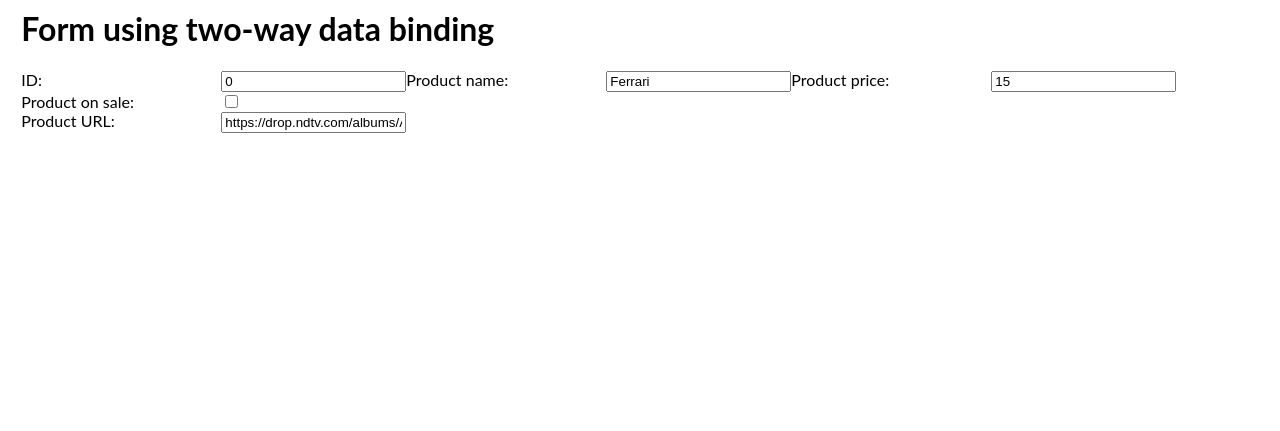
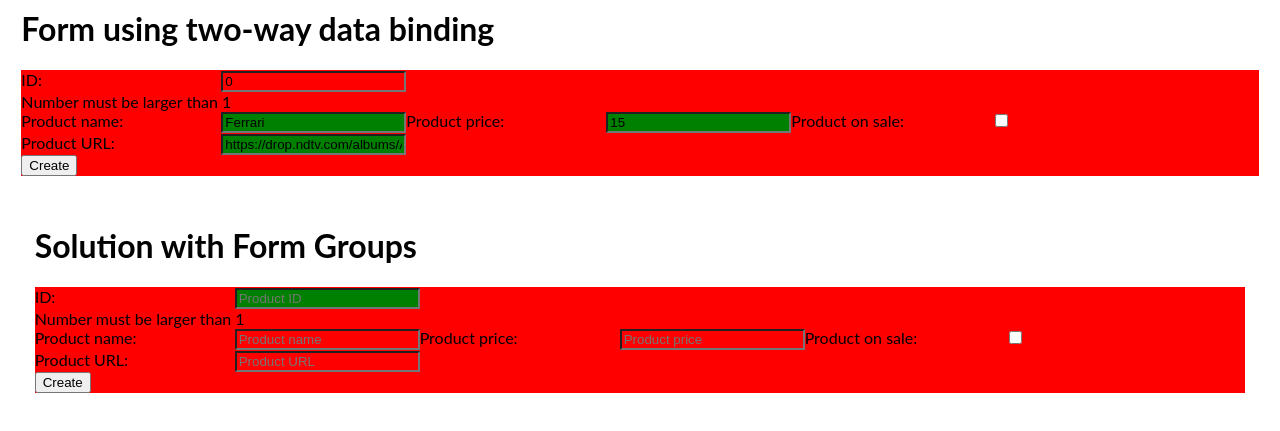
Before and after one commit to kaipetersen79/angular-jgjjbw-book-or, an Angular app: page / in a window 1280 px wide. Shown: the part 317-748 px from the top of the page. Built offline with nearby package versions, Linux system fonts and the light colour scheme.

Commit message:
Model Form Two-way Data binding implemented

```diff
--- a/src/app/create-product/create-product.component.css
+++ b/src/app/create-product/create-product.component.css
@@ -0,0 +1,7 @@
+.ng-invalid {
+  background-color:red;
+}
+
+.ng-valid {
+  background-color:green;
+}
--- a/src/app/create-product/create-product.component.html
+++ b/src/app/create-product/create-product.component.html
@@ -2,39 +2,131 @@
 <div style="clear:both; padding:10pt">
   <h1>Form using two-way data binding</h1>
   <div class="form-group">
-    <form>
+    <form (ngSubmit)="createStock()" #productForm="ngForm">
       <span style="display:inline-block; width:200px;">ID:</span>
-      <input type="text"
+      <input type="number"
              placeholder = "Product ID"
              name="productID"
-             required
+             #productId="ngModel"
+             pattern="[1-9]*"
              [(ngModel)]="product.id">
+      <div *ngIf="productId.errors">
+        Number must be larger than 1
+      </div>
 
       <span style="display:inline-block; width:200px;">Product name:</span>
       <input type="text"
              placeholder = "Product name"
              name="productName"
+             type="text"
+             minlength="3"
              required
+             #productName="ngModel"
              [(ngModel)]="product.name">
 
        <span style="display:inline-block; width:200px;">Product price:</span>
-       <input type="text"
+       <input type="number"
              placeholder = "Product price"
              name="productPrice"
              required
+             #productPrice="ngModel"
              [(ngModel)]="product.price">
+
       <span style="display:inline-block; width:200px;">Product on sale:</span>
       <input type="checkbox"
              name="onsaleProduct"
-             required
              [(ngModel)]="product.onSale">
-             <br>
+
+      <br>
       <span style="display:inline-block; width:200px;">Product URL:</span>
-      <input type="text"
+      <input type="url"
              placeholder = "Product URL"
              name="productUrl"
+             pattern="https?:\/\/(www\.)?[-a-zA-Z0-9@:%._\+~#=]{1,256}\.[a-zA-Z0-9()]{1,6}\b([-a-zA-Z0-9()@:%_\+.~#?&//=]*)"
              required
+             #productUrl="ngModel"
              [(ngModel)]="product.image">
+      <br>
+      <div *ngIf="productUrl.errors && productUrl.errors.required">
+        Field should not be empty
+      </div>
+      <div *ngIf="productUrl.errors && productUrl.errors.pattern">
+        The field does not represent a URL
+      </div>
+      <button type="submit">Create</button>
     </form>
   <div>
+  <!--
+    <h2>The following stock was created: {{product | json}}</h2>
+  -->
+
 </div>
+
+
+
+
+<div style="clear:both; padding:10pt">
+  <h1>Solution with Form Groups</h1>
+  <div class="form-group">
+    <form (ngSubmit)="createStock()" #productForm="ngForm">
+      <div ngModelGroup="product">
+            <span style="display:inline-block; width:200px;">ID:</span>
+            <input type="number"
+                  placeholder = "Product ID"
+                  name="id"
+                  #productId="ngModel"
+                  pattern="[1-9]*"
+                  ngModel>
+            <div *ngIf="productId.errors">
+              Number must be larger than 1
+            </div>
+
+            <span style="display:inline-block; width:200px;">Product name:</span>
+            <input type="text"
+                  placeholder = "Product name"
+                  name="name"
+                  type="text"
+                  minlength="3"
+                  required
+                  #productName="ngModel"
+                  ngModel>
+
+            <span style="display:inline-block; width:200px;">Product price:</span>
+            <input type="number"
+                  placeholder = "Product price"
+                  name="price"
+                  required
+                  #productPrice="ngModel"
+                  ngModel>
+
+            <span style="display:inline-block; width:200px;">Product on sale:</span>
+            <input type="checkbox"
+                  name="onSale"
+                  ngModel>
+
+            <br>
+            <span style="display:inline-block; width:200px;">Product URL:</span>
+            <input type="url"
+                  placeholder = "Product URL"
+                  name="image"
+                  pattern="https?:\/\/(www\.)?[-a-zA-Z0-9@:%._\+~#=]{1,256}\.[a-zA-Z0-9()]{1,6}\b([-a-zA-Z0-9()@:%_\+.~#?&//=]*)"
+                  required
+                  #productUrl="ngModel"
+                  ngModel>
+            <br>
+            <div *ngIf="productUrl.errors && productUrl.errors.required">
+              Field should not be empty
+            </div>
+            <div *ngIf="productUrl.errors && productUrl.errors.pattern">
+              The field does not represent a URL
+            </div>
+      </div>
+
+      <button type="submit">Create</button>
+    </form>
+  <div>
+  <!--
+    <h2>The following stock was created: {{product | json}}</h2>
+  -->
+
+</div>
--- a/src/app/create-product/create-product.component.ts
+++ b/src/app/create-product/create-product.component.ts
@@ -13,6 +13,10 @@ export class CreateProductComponent implements OnInit {
     this.product = new Product(0,"Ferrari", 15, "https://drop.ndtv.com/albums/AUTO/Maruti_Suzuki_S_637057817188112458/637057817210146726.jpeg")
   }
 
+  createStock() {
+    console.log('Create product ', this.product)
+  }
+
   ngOnInit() {
   }
 
```
